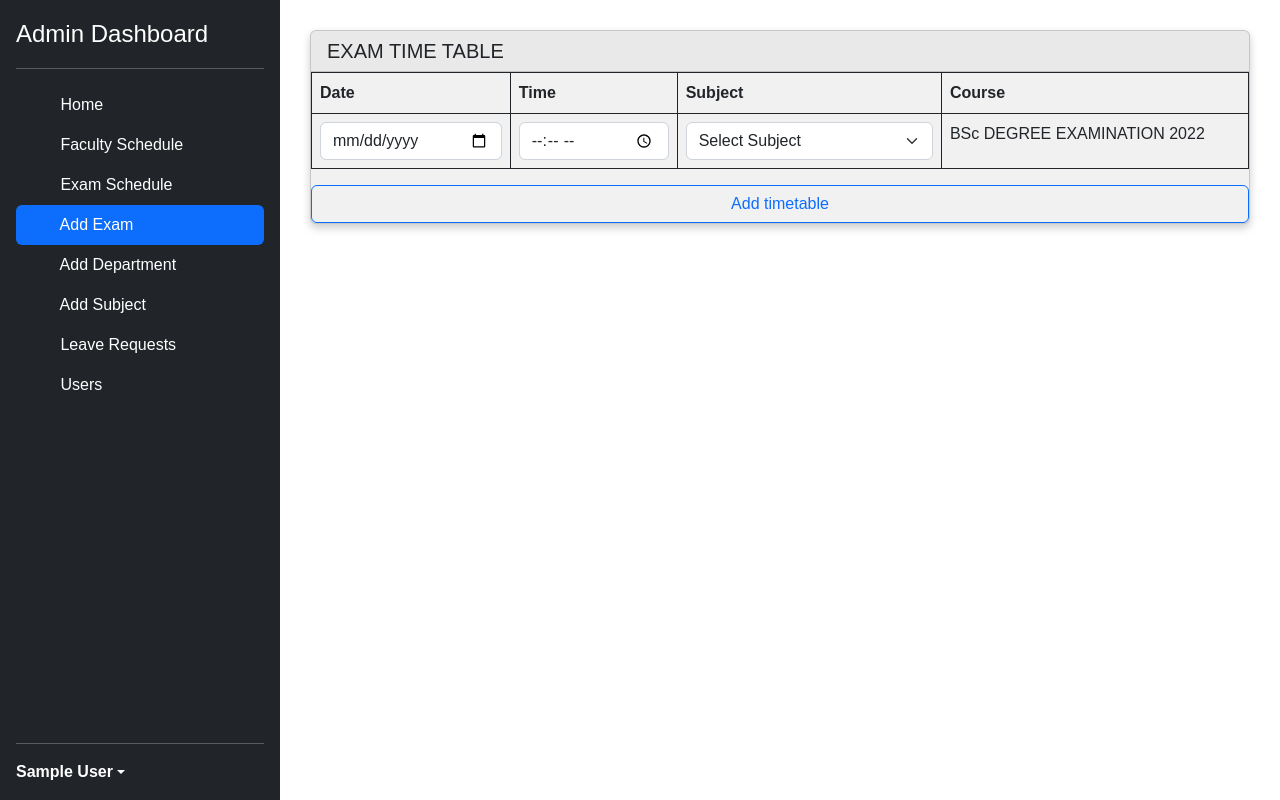
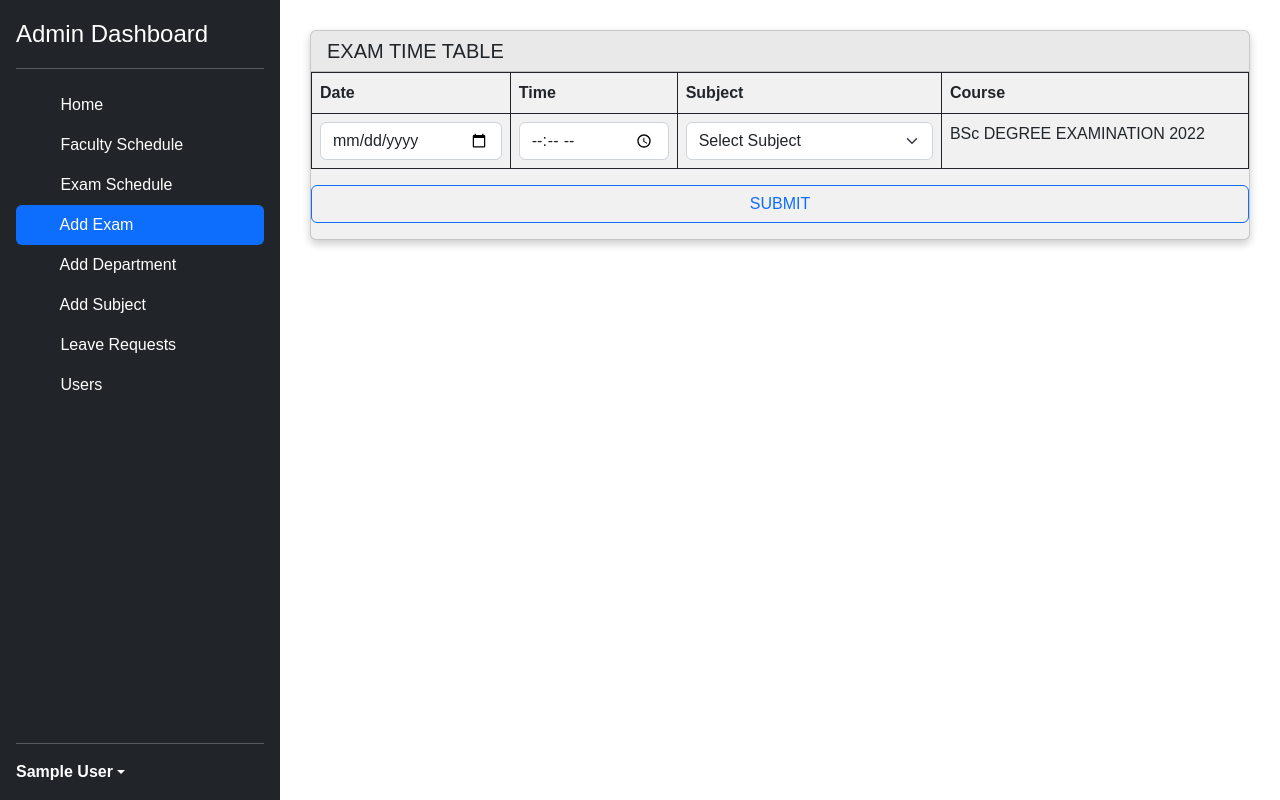
Before and after one commit to Mirzzie/Invigilation-Duty-Scheduler, a PHP site: the page made by admin/timetable.php in a window 1280 px wide. Run offline with PHP 8.4, Linux system fonts and the light colour scheme; the visitor is signed in with stand-in values (Sample User, id 1); data comes from the database, SQL or seed files in the repository.

Commit message:
misc changes

```diff
--- a/admin/timetable.php
+++ b/admin/timetable.php
@@ -254,7 +254,7 @@
     </tbody>
     </form>
   </table>
-  <input type="submit" name="submit" class="btn btn-outline-primary" value="Add timetable">
+  <button type="submit" class="btn btn-outline-primary mb-3" name="submit">SUBMIT</button>
 </div>
 
 </div>
```
